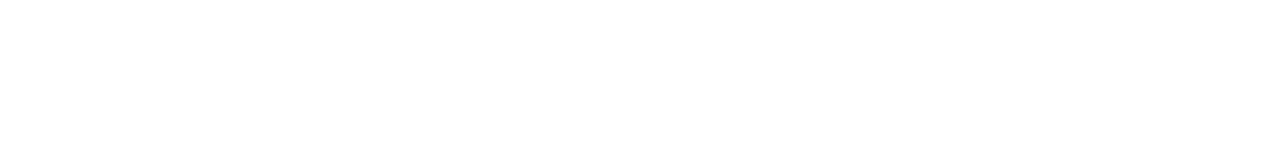
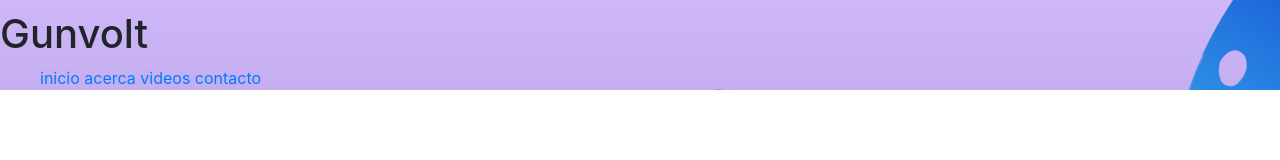
Before and after one commit to BrayanBaltazar/Libreria, a plain HTML site: page index.html in a window 1280 px wide. Drawn offline with Linux system fonts and the light colour scheme.

Commit message:
libreria

```diff
--- /dev/null
+++ b/css/estilos.css
@@ -0,0 +1,13 @@
+h1{
+    padding-top: 10px;
+}
+header{
+
+    width: 100%;
+    background-image: url(../image/fondo.jpg)
+
+}
+menu{
+    background-repeat: no-repeat;
+    color: blueviolet;
+}
--- a/index.html
+++ b/index.html
@@ -4,8 +4,22 @@
     <meta charset="UTF-8">
     <meta name="viewport" content="width=device-width, initial-scale=1.0">
     <title>Document</title>
-</head>
+    <link rel="stylesheet" href="css/estilos.css">
+    <link rel="stylesheet" href="css/bootstrap.min.css">
+    <script src="js/bootstrap.bundle.min.js"></script>
+    <script src="js/jquery-3.5.1.min.js"></script>
 <body>
+    <header>
+        <h1>Gunvolt</h1>
+        <section id="Menu">
+            <ul>
+            <a href="acerca.html">inicio</a>
+            <a href="acerca.html">acerca</a>
+            <a href="video.html">videos</a>
+            <a href="contactos.html">contacto</a>
+            </ul>
+        </section>
+    </header>
 
 </body>
 </html>
```
Also changed, not shown: image/fondo.jpg (added), 1 other file.
